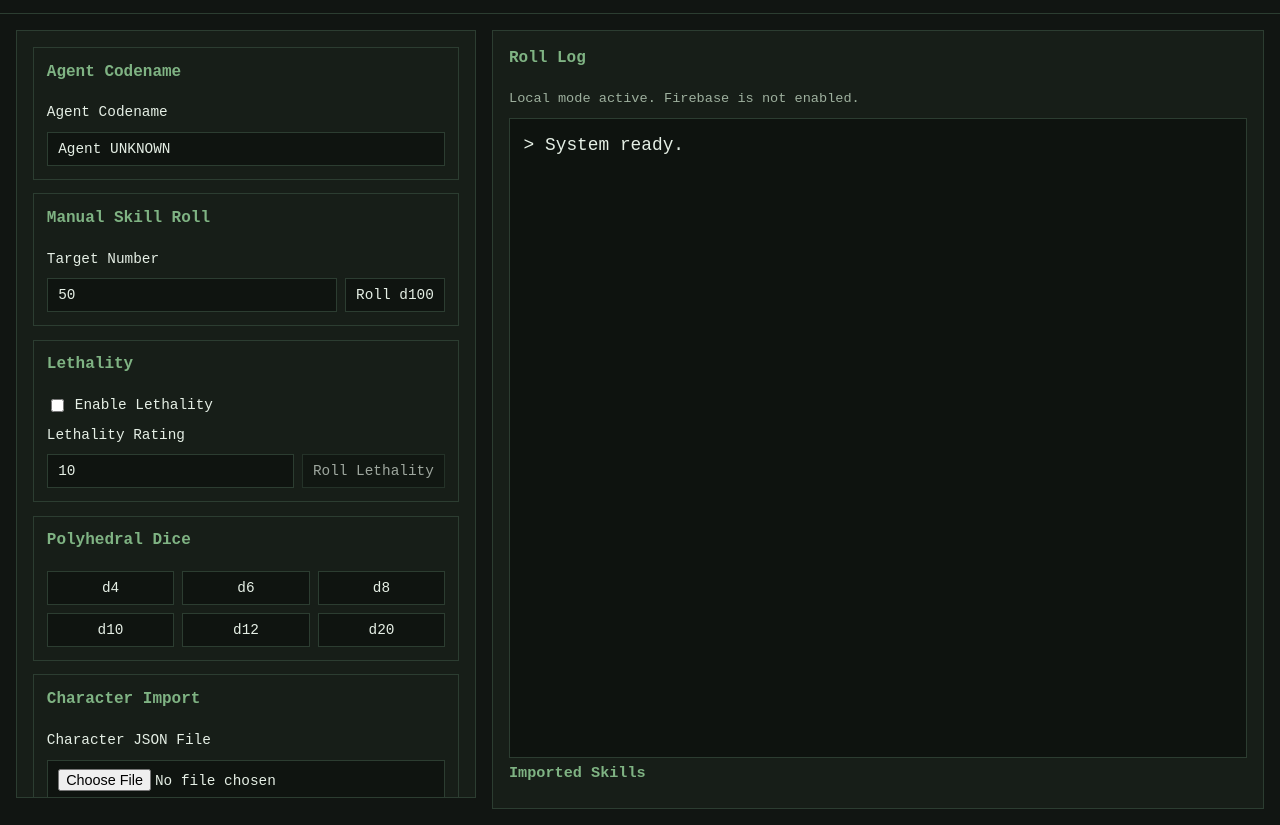
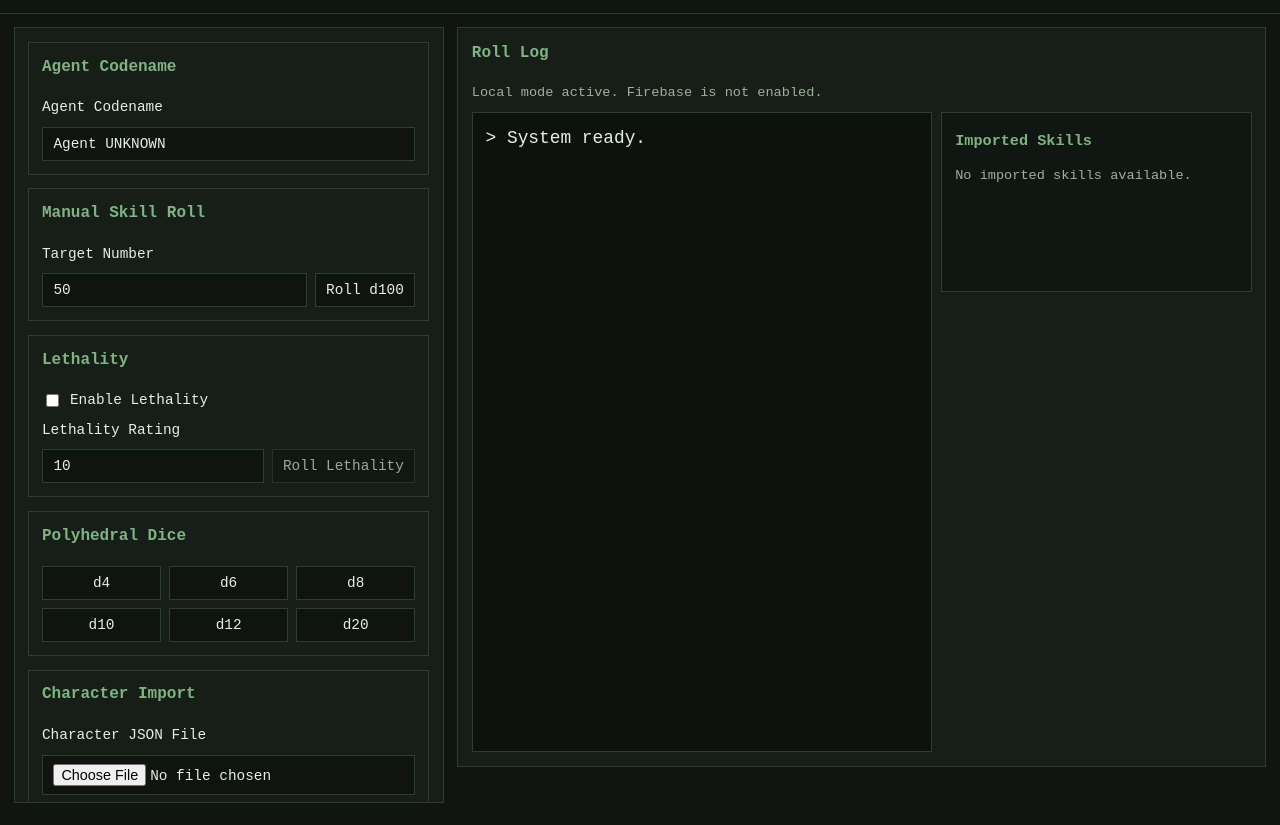
Before and after one commit to DG-roller/DG-roller.github.io, a plain HTML site: page index.html in a window 1280 px wide. Shown: the part 68-893 px from the top of the page. Drawn offline with Linux system fonts and the light colour scheme.

Commit message:
Refine layout and move imported skill rolls to log panel

```diff
--- a/index.html
+++ b/index.html
@@ -71,10 +71,6 @@
         </div>
         <p id="character-status" class="section-note">No character loaded.</p>
         <section id="character-summary" class="character-summary" aria-live="polite"></section>
-        <section aria-labelledby="imported-skills-heading">
-          <h3 id="imported-skills-heading">Imported Skills</h3>
-          <div id="imported-skills" class="skill-grid" role="group" aria-label="Imported character skills"></div>
-        </section>
       </section>
     </section>
 
@@ -85,8 +81,8 @@
         <div id="roll-log" class="log-view" role="log" aria-live="polite" aria-relevant="additions">
           <p>&gt; System ready.</p>
         </div>
-        <section class="skills-panel" aria-labelledby="imported-skills-heading">
-          <h3 id="imported-skills-heading">Imported Skills</h3>
+        <section class="skills-panel" aria-labelledby="imported-skills-panel-heading">
+          <h3 id="imported-skills-panel-heading">Imported Skills</h3>
           <div id="imported-skills" class="skill-grid" role="group" aria-label="Imported character skills"></div>
         </section>
       </div>
--- a/styles.css
+++ b/styles.css
@@ -64,16 +64,16 @@ h3 {
 .layout {
   display: grid;
   grid-template-columns: 1fr;
-  gap: 1rem;
-  padding: 1rem;
-  width: min(100%, 1680px);
+  gap: 0.85rem;
+  padding: 0.85rem;
+  width: min(100%, 1720px);
   margin: 0 auto;
 }
 
 .panel {
   background: var(--panel);
   border: 1px solid var(--border);
-  padding: 1rem;
+  padding: 0.85rem;
 }
 
 .controls {
@@ -147,17 +147,34 @@ button:disabled {
 
 .log {
   display: grid;
-  gap: 0.6rem;
+  gap: 0.55rem;
   min-width: 0;
+}
+
+.log-layout {
+  display: grid;
+  grid-template-columns: 1fr;
+  gap: 0.65rem;
+  align-items: start;
+}
+
+.skills-panel {
+  border: 1px solid var(--border);
+  background: #101612;
+  padding: 0.8rem;
+  display: grid;
+  gap: 0.45rem;
+  align-content: start;
+  min-height: 180px;
 }
 
 .log-view {
   border: 1px solid var(--border);
-  background: #0e130f;
+  background: #0d120e;
   min-height: 420px;
   max-height: 72vh;
   overflow-y: auto;
-  padding: 0.85rem;
+  padding: 0.8rem;
 }
 
 .skill-grid {
@@ -175,15 +192,20 @@ button:disabled {
 
 @media (min-width: 880px) {
   .layout {
-    grid-template-columns: minmax(360px, 460px) minmax(560px, 1fr);
+    grid-template-columns: minmax(360px, 430px) minmax(760px, 1fr);
     align-items: start;
   }
 
   .controls {
     position: sticky;
-    top: 0.75rem;
-    max-height: calc(100vh - 2rem);
+    top: 0.65rem;
+    max-height: calc(100vh - 1.5rem);
     overflow-y: auto;
+  }
+
+  .log-layout {
+    grid-template-columns: minmax(460px, 1fr) minmax(280px, 360px);
+    gap: 0.6rem;
   }
 
   .log-view {
```
